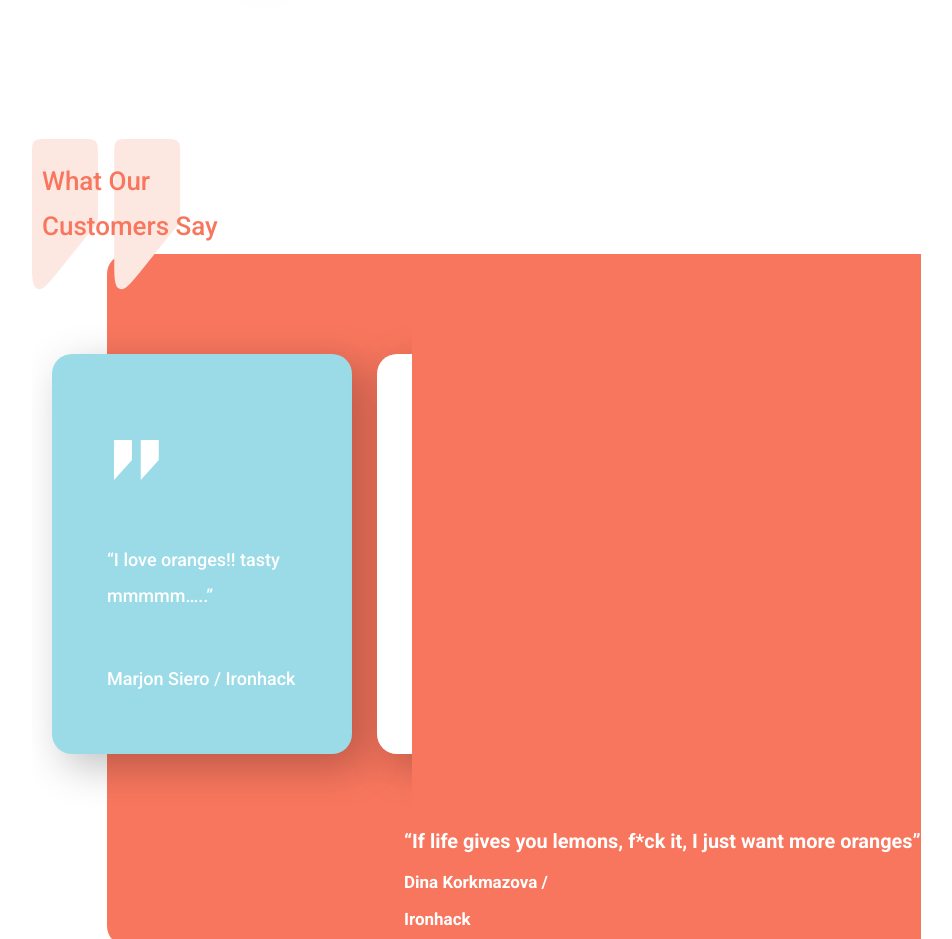
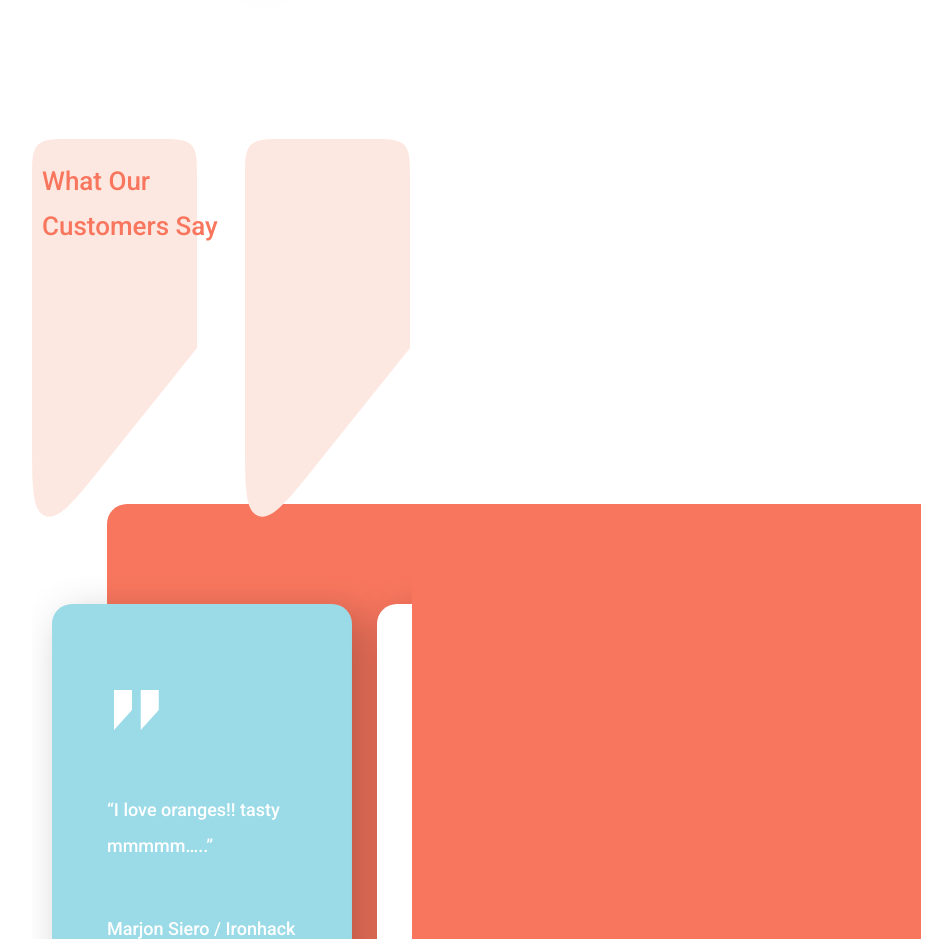
Before and after one commit to kakuliniec/Orange, a website built with Parcel: page index.html in a window 1280 px wide. Shown: the part 2580-3519 px from the top of the page, without its empty margins (88-1040 px from the left). Built offline with nearby package versions, Linux system fonts and the light colour scheme.

Commit message:
change bigQuotes image in html

```diff
--- a/index.html
+++ b/index.html
@@ -139,7 +139,7 @@
                 <div class="offer3__up">
                     <h2 class=" offer3__header">What Our Customers Say
                     </h2>
-                    <img src="./src/assets/icon/bigQuotes.svg" class="offer3__quotes" alt="ikona cudzysłów" />
+                    <img src="./src/assets/icon/bigQuotes-desktop.svg" class="offer3__quotes" alt="ikona cudzysłów" />
                     <div class="offer3__table">
                         <div class="offer3__collumn">
                             <img src="./src/assets/icon/collumnLeft-offer3.svg" class="offer3__left"
```
Also changed, not shown: src/assets/icon/bigQuotes-desktop.svg (added).
